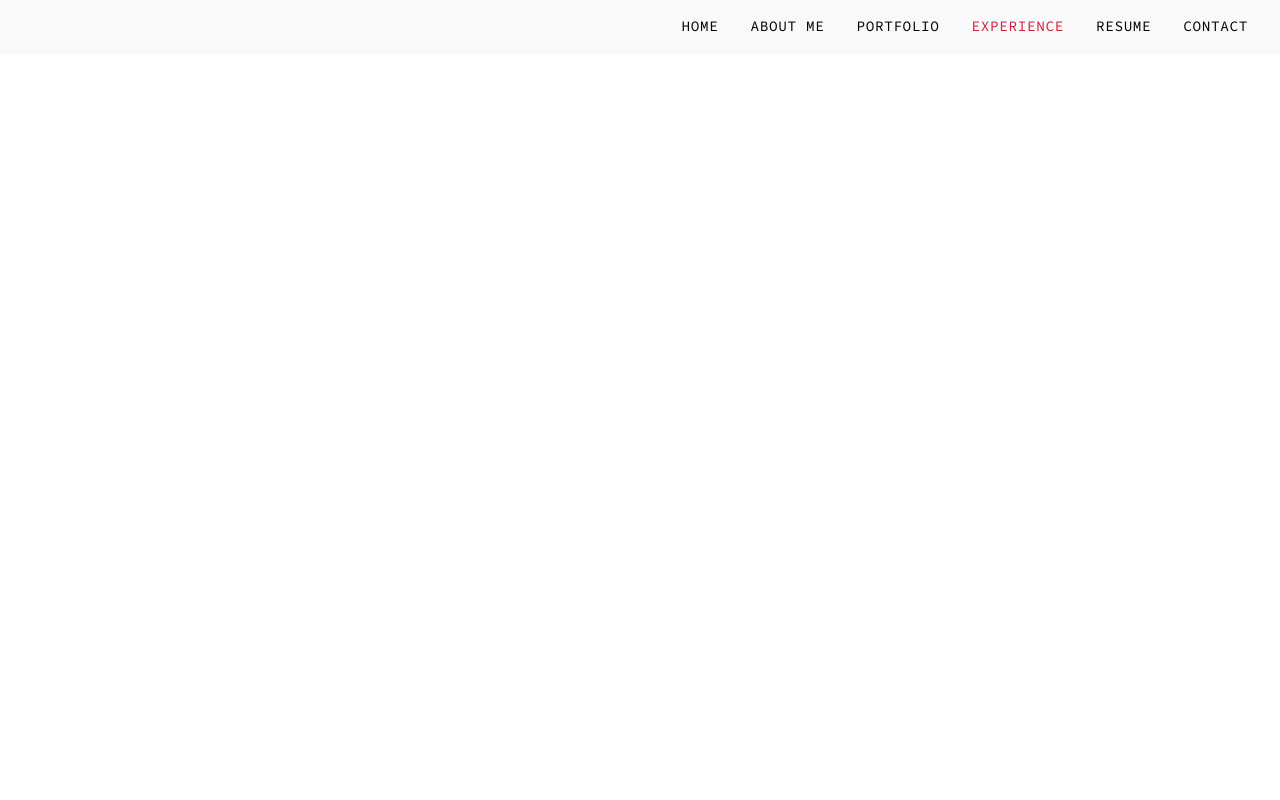
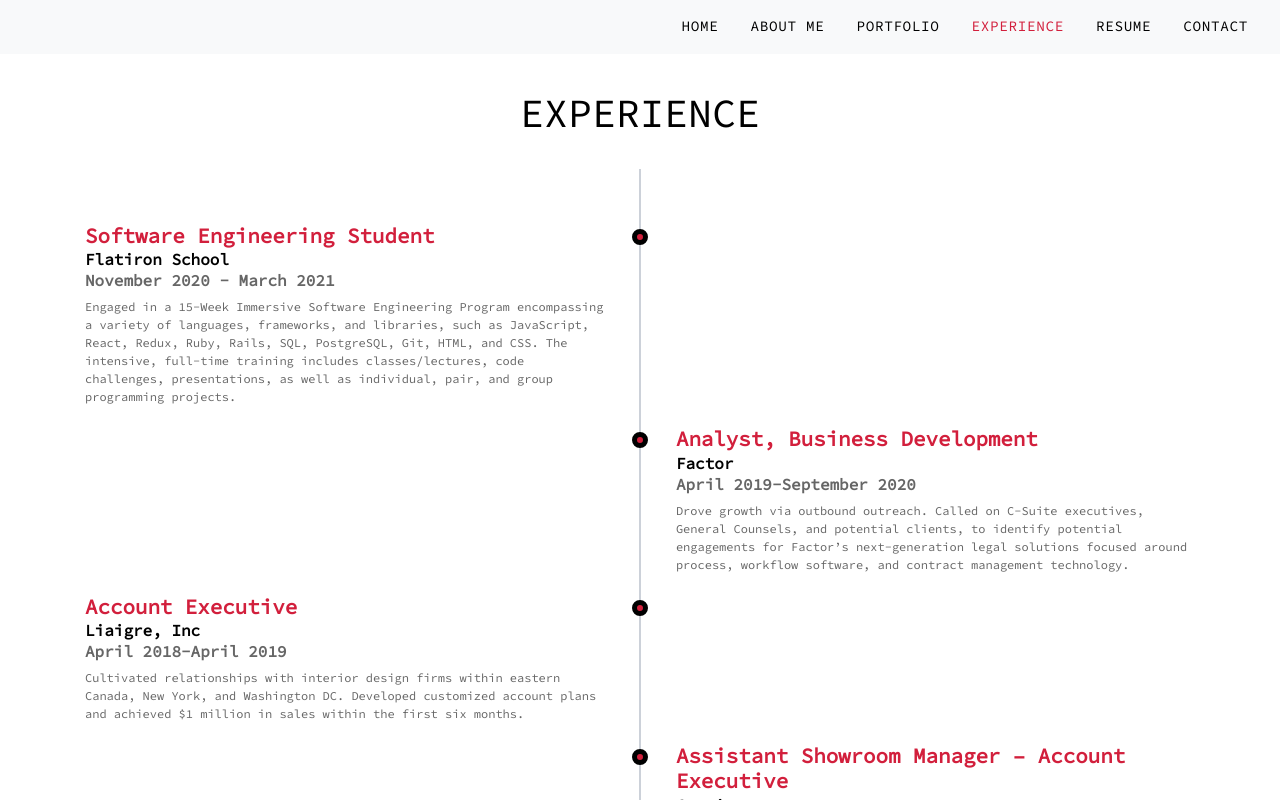
Before and after one commit to jeffreyc86/portfolio, a React (Create React App) app: page /experience in a window 1280 px wide. Shown: the top 800 px of the page. Built offline with nearby package versions, Linux system fonts and the light colour scheme.

Commit message:
Experience complete

```diff
--- a/src/App.js
+++ b/src/App.js
@@ -1,8 +1,9 @@
-import React from 'react'
-import Navbar from './components/Navbar'
-import {Route, Switch} from 'react-router-dom'
-import Home from './components/Home'
+import React from "react"
+import Navbar from "./components/Navbar"
+import {Route, Switch} from "react-router-dom"
+import Home from "./components/Home"
 import About from "./components/About"
+import Experience from "./components/Experience"
 
 function App() {
 
@@ -16,6 +17,9 @@ function App() {
         <Route exact path="/about">
           <About />
         </Route>
+        <Route exact path="/experience">
+          <Experience />
+        </Route>
       </Switch>
     </div>
   );
--- /dev/null
+++ b/src/components/Experience.js
@@ -0,0 +1,53 @@
+import React from 'react'
+
+function Experience() {
+
+    return (
+        <div className="experience">
+            <div className="d-flex justify-content-center my-4">
+
+                <h1>Experience</h1>
+            </div>
+            <div className="container experience-wrapper">
+                <div className="timeline-block timeline-block-left">
+                    <div className="marker"></div>
+                    <div className="timeline-content">
+                        <h5>Software Engineering Student</h5>
+                        <h6 className="employer">Flatiron School</h6>
+                        <h6>November 2020 - March 2021</h6>
+                        <p>Engaged in a 15-Week Immersive Software Engineering Program encompassing a variety of languages, frameworks, and libraries, such as JavaScript, React, Redux, Ruby, Rails, SQL, PostgreSQL, Git, HTML, and CSS. The intensive, full-time training includes classes/lectures, code challenges, presentations, as well as individual, pair, and group programming projects.</p>
+                    </div>
+                </div>
+                <div className="timeline-block timeline-block-right">
+                    <div className="marker"></div>
+                    <div className="timeline-content">
+                        <h5>Analyst, Business Development</h5>
+                        <h6 className="employer">Factor</h6>
+                        <h6>April 2019-September 2020</h6>
+                        <p>Drove growth via outbound outreach. Called on C-Suite executives, General Counsels, and potential clients, to identify potential engagements for Factor’s next-generation legal solutions focused around process, workflow software, and contract management technology.</p>
+                    </div>
+                </div>
+                <div className="timeline-block timeline-block-left">
+                    <div className="marker"></div>
+                    <div className="timeline-content">
+                        <h5>Account Executive</h5>
+                        <h6 className="employer">Liaigre, Inc</h6>
+                        <h6>April 2018-April 2019</h6>
+                        <p>Cultivated relationships with interior design firms within eastern Canada, New York, and Washington DC. Developed customized account plans and achieved $1 million in sales within the first six months.</p>
+                    </div>
+                </div>
+                <div className="timeline-block timeline-block-right">
+                    <div className="marker"></div>
+                    <div className="timeline-content">
+                        <h5>Assistant Showroom Manager – Account Executive</h5>
+                        <h6 className="employer">Cassina</h6>
+                        <h6>September 2014-April 2018</h6>
+                        <p>Managed high profile interior designers and clients with an 80% conversion rate. Ranked #1 nationally and #3 worldwide for sales in 2016, 2017, and first half of 2018, while overseeing a team of three Account Executives.</p>
+                    </div>
+                </div>
+            </div>
+        </div>
+    )
+}
+
+export default Experience
--- a/src/index.css
+++ b/src/index.css
@@ -8,6 +8,10 @@
 
 :root {
   --primary-color: #D21f3c;
+  --nav-grey: #f7f8fa;
+  --primary-light-grey: #f4f4f4;
+  --primary-grey: #ccd1d9;
+  --primary-dark-grey: #666666;
 }
 body {
   font-family: 'Source Code Pro', monospace;
@@ -374,3 +378,114 @@ nav ul li {
     font-size: .7rem;
   }
 }
+
+/********************************* EXPERIENCE *********************************/
+.experience{
+  padding: 0.7rem;
+}
+
+.experience-wrapper{
+  position: relative;
+  padding: 3.125rem 0;
+  padding-bottom: 2rem;
+  overflow: hidden;
+}
+
+.experience h1{
+  text-transform: uppercase;
+  color: black;
+  /* font-size: 2.6rem !important; */
+}
+
+.experience-wrapper:before{
+  position: absolute;
+  content: "";
+  top: 0;
+  left: 50%;
+  margin-left: -0.0625rem;
+  width: 0.125rem;
+  height: 100%;
+  background: var(--primary-grey);
+  z-index: 1;
+}
+
+.timeline-block{
+  width: calc(50% + 0.5rem);
+  display: flex;
+  justify-content: space-between;
+  clear: both;
+}
+
+.timeline-block-right{
+  float: right;
+}
+
+.timeline-block-left{
+  float: left;
+  direction: rtl;
+}
+
+.marker{
+  width: 1rem;
+  height: 1rem;
+  border-radius: 50%;
+  border: 0.3125rem solid black;
+  background: var(--primary-color);
+  margin-top: 0.625rem;
+  z-index: 3;
+}
+
+.timeline-content{
+  width: 95%;
+  padding: 0 0.9375rem;
+  color:var(--primary-dark-grey);
+  direction: ltr;
+}
+
+.timeline-content h5{
+  margin-top: 0.3125rem;
+  color: var(--primary-color);
+  font-weight: 900;
+  font-size: 1.3rem;
+  margin-bottom: .1rem;
+}
+
+.employer{
+  color: black !important;
+  font-weight: bolder !important;
+  margin: 0;
+  margin-bottom: .1rem;
+}
+
+.timeline-content h6{
+  color: var(--primary-dark-grey);
+  font-weight: 600;
+}
+
+.timeline-content p{
+  font-size: .75rem;
+}
+
+@media(max-width: 768px){
+  .experience .container{
+    padding-left: 0;
+  }
+  .experience-wrapper:before{
+    left: 0.5rem;
+    margin-bottom: 1.875rem;
+  }
+
+  .timeline-block-right{
+    float: none;
+    width: 100%;
+  }
+
+  .timeline-block-left{
+    float: none;
+    direction: ltr;
+    width: 100%;
+  }
+
+
+
+}
```
